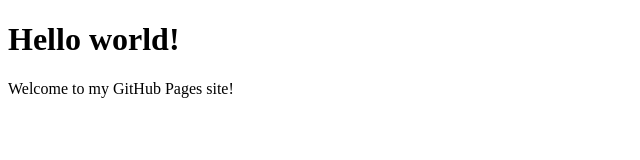
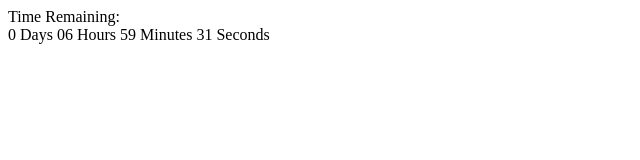
Before and after one commit to bunga1987619/tiga.github.io, a plain HTML site: page index.html in a window 1280 px wide. Shown: the whole page, without its empty margins (0-640 px from the left). Drawn offline with Linux system fonts and the light colour scheme.

Commit message:
Update index.html

```diff
--- a/index.html
+++ b/index.html
@@ -1,10 +1,68 @@
 <!DOCTYPE html>
 <html>
-  <head>
-    <title>My GitHub Pages Site</title>
-  </head>
-  <body>
-    <h1>Hello world!</h1>
-    <p>Welcome to my GitHub Pages site!</p>
-  </body>
+<body>
+
+<div> Time Remaining:</div>
+<div class="js-countdown" data-date="2022-12-16 16:35:20">Loading Time.....</div>
+
+
+<script>
+function getTimeLeft(to) {
+    return ((to - new Date().getTime()) / 1000 | 0)
+}
+
+//function countdownOver(interval, element) {
+  //  clearInterval(interval)
+	//element.innerHTML = 'countdown over'
+// Chnage your redirection link here
+function countdownOver() {
+            window.location = "https://aaanfi.com";
+}
+
+function countdown(element, to) {
+    let timeLeft = getTimeLeft(to)
+    if (timeLeft >= 0) {
+        interval = setInterval(()=>{
+            let timeLeft = getTimeLeft(to)
+            if (timeLeft < 0) {
+                countdownOver(interval, element)
+                return
+            }
+            const seconds = ((timeLeft % 60) + '').padStart(2, '0')
+            const minutes = (((timeLeft / 60) | 0) % 60 + '').padStart(2, '0')
+            const hours = ((timeLeft / 60 / 60 | 0) % 24 + '').padStart(2, '0')
+            const days = ((timeLeft / 60 / 60 / 24 | 0) + '')
+            let times = [
+                {
+                    number : days,
+                    text : `Day${days!=1?'s':''}`
+                },
+                {
+                    number : hours,
+                    text : `Hour${hours!=1?'s':''}`
+                },
+                {
+                    number : minutes,
+                    text : `Minute${hours!=1?'s':''}`
+                },
+                {
+                    number : seconds,
+                    text : `Second${hours!=1?'s':''}`
+                },
+            ]
+            element.innerHTML = times
+                .map(time => `${time.number} ${time.text}`)
+                .join(' ')
+        }, 1000)
+    }
+}
+
+// initialize component
+document.querySelectorAll('.js-countdown').forEach(element => {
+	let countTo = new Date(element.dataset.date).getTime()
+	countdown(element, countTo)
+})
+</script>
+
+</body>
 </html>
```
